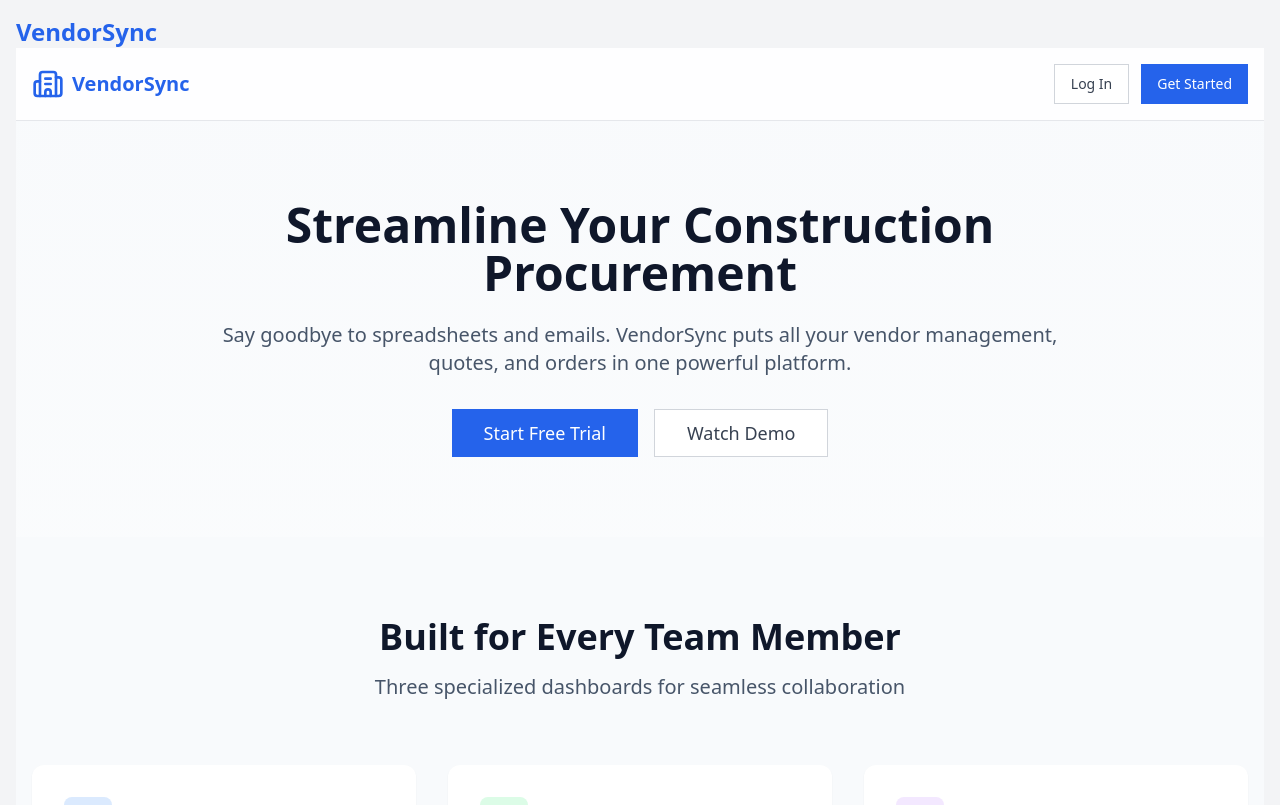
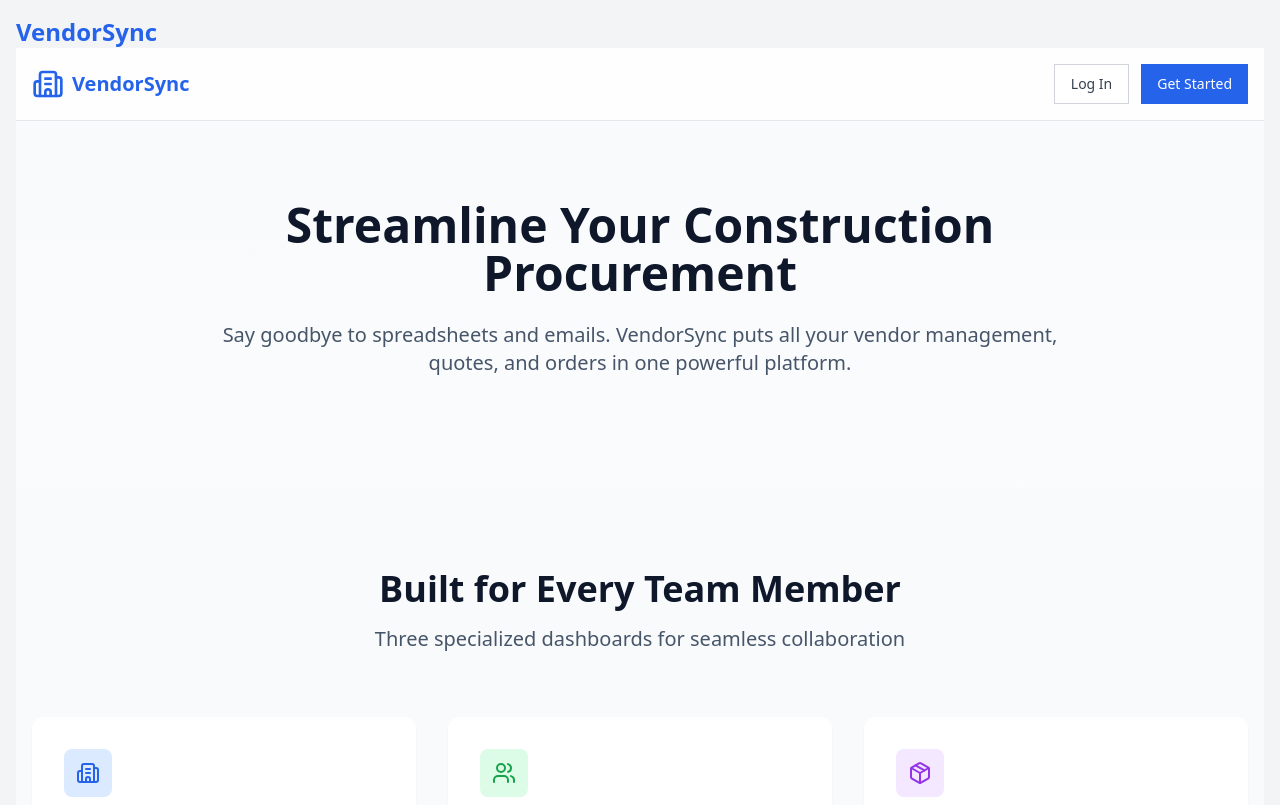
Before and after one commit to JACKMUNGAI001/Vendor-Sync-Frontend, a React (Create React App) app: page / in a window 1280 px wide. Shown: the top 805 px of the page. Built offline with nearby package versions, Linux system fonts and the light colour scheme.

Commit message:
remove hero CTAs (Start Free Trial, Watch Demo)

```diff
--- a/src/pages/HomePage.js
+++ b/src/pages/HomePage.js
@@ -6,7 +6,6 @@ import { Button } from '../components/ui/Button';
 export const HomePage = () => {
   return (
     <div className="min-h-screen bg-gradient-to-b from-slate-50 to-white">
-      {/* Navigation */}
       <nav className="border-b bg-white/80 backdrop-blur-sm sticky top-0 z-50">
         <div className="container mx-auto px-4 py-4 flex items-center justify-between">
           <div className="flex items-center gap-2">
@@ -24,7 +23,6 @@ export const HomePage = () => {
         </div>
       </nav>
 
-      {/* Hero Section */}
       <section className="container mx-auto px-4 py-20">
         <div className="text-center max-w-4xl mx-auto">
           <h1 className="text-5xl font-bold mb-6 text-slate-900">
@@ -34,22 +32,9 @@ export const HomePage = () => {
             Say goodbye to spreadsheets and emails. VendorSync puts all your vendor management,
             quotes, and orders in one powerful platform.
           </p>
-          <div className="flex gap-4 justify-center">
-            <Link to="/login">
-              <Button size="lg" className="text-lg px-8">
-                Start Free Trial
-              </Button>
-            </Link>
-            <Link to="/login">
-              <Button size="lg" variant="outline" className="text-lg px-8">
-                Watch Demo
-              </Button>
-            </Link>
-          </div>
         </div>
       </section>
 
-      {/* Features Section */}
       <section className="bg-slate-50 py-20">
         <div className="container mx-auto px-4">
           <div className="text-center mb-16">
@@ -57,7 +42,6 @@ export const HomePage = () => {
             <p className="text-xl text-slate-600">Three specialized dashboards for seamless collaboration</p>
           </div>
           <div className="grid md:grid-cols-3 gap-8">
-            {/* Procurement Manager */}
             <div className="bg-white rounded-xl p-8 shadow-sm hover:shadow-lg transition-shadow">
               <div className="h-12 w-12 bg-blue-100 rounded-lg flex items-center justify-center mb-6">
                 <Building2 className="h-6 w-6 text-blue-600" />
@@ -87,7 +71,6 @@ export const HomePage = () => {
               </ul>
             </div>
 
-            {/* Staff */}
             <div className="bg-white rounded-xl p-8 shadow-sm hover:shadow-lg transition-shadow">
               <div className="h-12 w-12 bg-green-100 rounded-lg flex items-center justify-center mb-6">
                 <Users className="h-6 w-6 text-green-600" />
@@ -117,7 +100,6 @@ export const HomePage = () => {
               </ul>
             </div>
 
-            {/* Vendor */}
             <div className="bg-white rounded-xl p-8 shadow-sm hover:shadow-lg transition-shadow">
               <div className="h-12 w-12 bg-purple-100 rounded-lg flex items-center justify-center mb-6">
                 <Package className="h-6 w-6 text-purple-600" />
@@ -150,7 +132,6 @@ export const HomePage = () => {
         </div>
       </section>
 
-      {/* CTA Section */}
       <section className="bg-gradient-to-r from-blue-600 to-cyan-500 py-20">
         <div className="container mx-auto px-4 text-center">
           <h2 className="text-4xl font-bold mb-6 text-white">Ready to Transform Your Procurement?</h2>
@@ -165,7 +146,6 @@ export const HomePage = () => {
         </div>
       </section>
 
-       {/* Footer */}
        <footer className="bg-slate-900 text-slate-400 py-12">
         <div className="container mx-auto px-4 text-center">
           <div className="flex items-center justify-center gap-2 mb-4">
```
